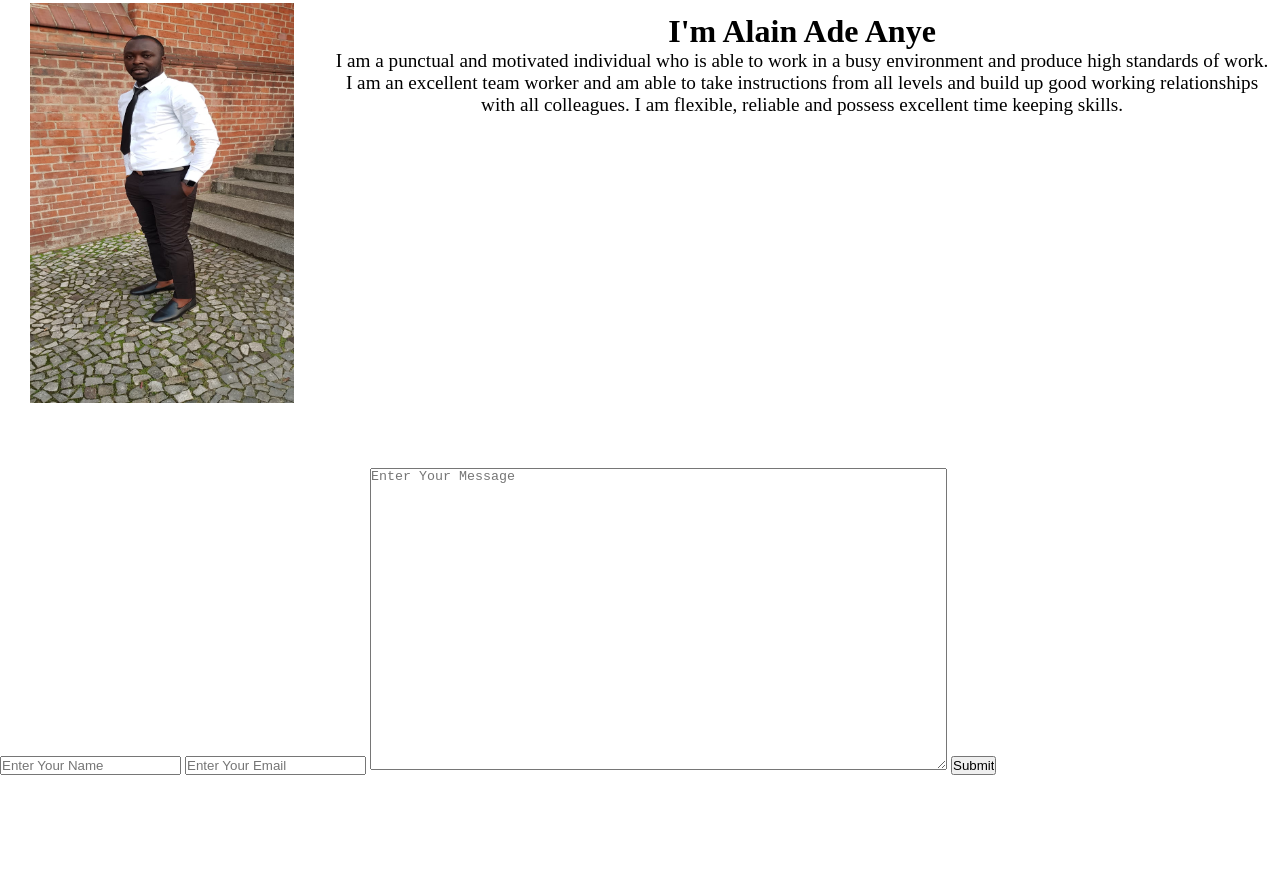
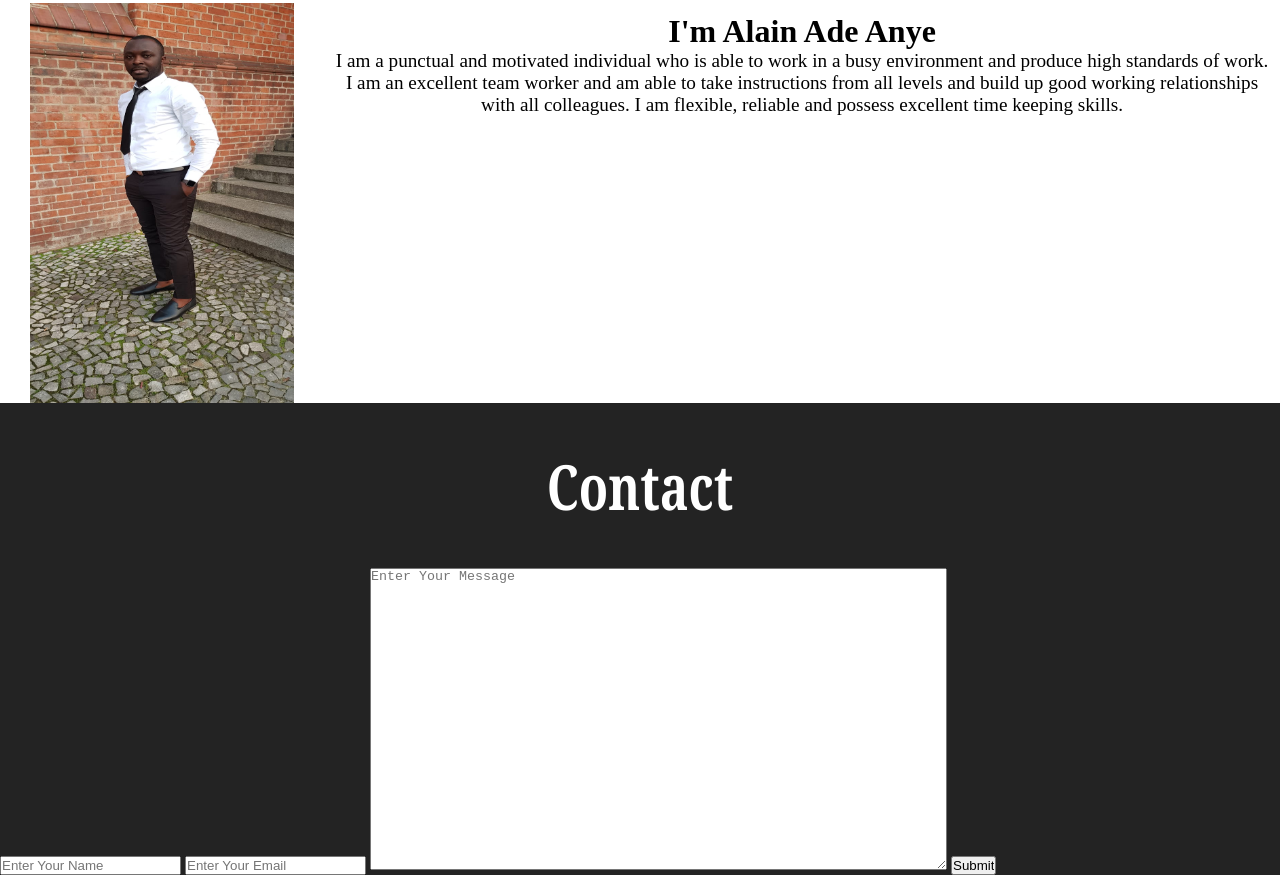
Before and after one commit to Alain2020/alain-s-webpage, a plain HTML site: page index.html in a window 1280 px wide. Shown: the part 4594-5469 px from the top of the page. Before the commit the page ends 5369 px from the top, so only its background shows below. Drawn offline with Linux system fonts and the light colour scheme.

Commit message:
styling the contact form

```diff
--- a/assets/css/style.css
+++ b/assets/css/style.css
@@ -158,3 +158,13 @@
 .name p{
     font-size: 1.2rem;
 }
+
+/* Contact Section */
+#contact{
+    display: flex;
+    flex-direction: column;
+    background-color: #000000dc;
+}
+#contact h1{
+    margin: 50px;
+}
```
